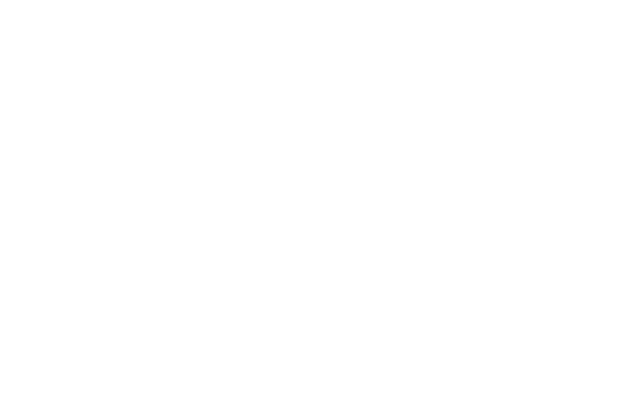
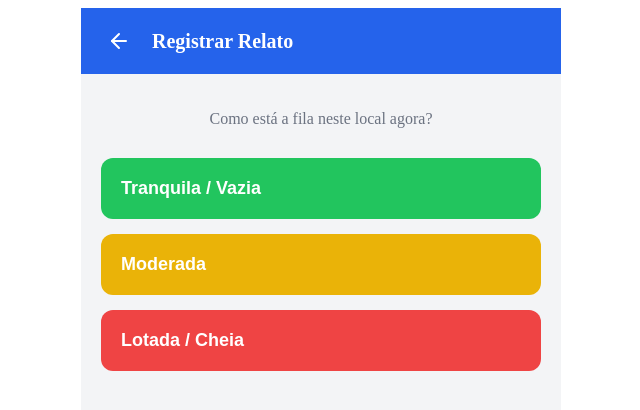
Before and after one commit to DevLucasRocha/app-fila-livre, a React app in the folder frontend/: page /place/1 in a window 1280 px wide. Before the commit this address had no page. Shown: the top 410 px of the page, without its empty margins (319-959 px from the left). Built offline with nearby package versions, Linux system fonts and the light colour scheme; the HTML template or start-up script is replaced by a standard one.

Commit message:
feat: implementa tela de votacao e integracao completa do fluxo de relatos

```diff
--- a/frontend/src/App.jsx
+++ b/frontend/src/App.jsx
@@ -1,7 +1,8 @@
-import { BrowserRouter, Routes, Route } from 'react-router-dom';
+import { BrowserRouter, Routes, Route, Link } from 'react-router-dom';
 import { useState, useEffect } from 'react';
 import { MapPin, Users, Activity } from 'lucide-react';
 import api from './services/api';
+import PlaceDetails from './pages/PlaceDetails';
 
 // --- TELA INICIAL ---
 function Home() {
@@ -48,7 +49,7 @@
         ) : (
           <div style={{ display: 'flex', flexDirection: 'column', gap: '15px' }}>
             {places.map((place) => (
-              <div key={place.id} style={{ backgroundColor: 'white', padding: '15px', borderRadius: '12px', boxShadow: '0 2px 4px rgba(0,0,0,0.05)', position: 'relative' }}>
+              <Link to={`/place/${place.id}`} key={place.id} style={{ display: 'block', textDecoration: 'none', backgroundColor: 'white', padding: '15px', borderRadius: '12px', boxShadow: '0 2px 4px rgba(0,0,0,0.05)', position: 'relative' }}>
 
                 {/* Indicador de Status (A bolinha colorida) */}
                 <div style={{ position: 'absolute', top: '15px', right: '15px', width: '12px', height: '12px', borderRadius: '50%', backgroundColor: getStatusColor(place.current_status) }}></div>
@@ -63,7 +64,7 @@
                   <Users size={16} /> Lotação: <strong>{place.current_status.replace('_', ' ')}</strong>
                 </div>
 
-              </div>
+              </Link>
             ))}
           </div>
         )}
@@ -78,6 +79,7 @@
     <BrowserRouter>
       <Routes>
         <Route path="/" element={<Home />} />
+        <Route path="/place/:id" element={<PlaceDetails />} /> {/* NOVA ROTA AQUI */}
       </Routes>
     </BrowserRouter>
   );
--- /dev/null
+++ b/frontend/src/pages/PlaceDetails.jsx
@@ -0,0 +1,117 @@
+import { useParams, useNavigate } from 'react-router-dom';
+import { useState } from 'react';
+import { ArrowLeft, CheckCircle2 } from 'lucide-react';
+import api from '../services/api'; // Importa o nosso comunicador com o Go
+
+export default function PlaceDetails() {
+  const { id } = useParams();
+  const navigate = useNavigate();
+  const [selectedVote, setSelectedVote] = useState(null);
+  const [isSubmitting, setIsSubmitting] = useState(false); // Previne múltiplos cliques
+
+  const btnBaseStyle = {
+    width: '100%',
+    padding: '20px',
+    borderRadius: '12px',
+    border: 'none',
+    fontSize: '18px',
+    fontWeight: 'bold',
+    color: 'white',
+    display: 'flex',
+    justifyContent: 'space-between',
+    alignItems: 'center',
+    cursor: 'pointer',
+    transition: 'all 0.2s ease',
+    marginBottom: '15px'
+  };
+
+  // Função disparada ao clicar em "Confirmar Relato"
+  const handleConfirm = async () => {
+    if (!selectedVote) return;
+
+    setIsSubmitting(true);
+
+    try {
+      // Monta o JSON (Payload) e envia o POST para o backend
+      await api.post('/reports', {
+        user_id: 1, // Fixado como 1 temporariamente para simular um usuário
+        place_id: parseInt(id),
+        status: selectedVote
+      });
+
+      // Se a requisição deu sucesso (HTTP 201), redireciona de volta para a Home
+      navigate('/');
+    } catch (error) {
+      console.error("Erro ao enviar relato:", error);
+      alert("Ocorreu um erro na conexão com o servidor.");
+      setIsSubmitting(false);
+    }
+  };
+
+  return (
+    <div style={{ maxWidth: '480px', margin: '0 auto', backgroundColor: '#f3f4f6', minHeight: '100vh' }}>
+
+      <header style={{ backgroundColor: '#2563eb', color: 'white', padding: '20px', display: 'flex', alignItems: 'center', gap: '15px' }}>
+        <button
+          onClick={() => navigate('/')}
+          style={{ background: 'none', border: 'none', color: 'white', cursor: 'pointer', display: 'flex', alignItems: 'center' }}
+        >
+          <ArrowLeft size={24} />
+        </button>
+        <h2 style={{ margin: 0, fontSize: '20px' }}>Registrar Relato</h2>
+      </header>
+
+      <main style={{ padding: '20px' }}>
+        <p style={{ textAlign: 'center', color: '#6b7280', marginBottom: '30px', fontSize: '16px' }}>
+          Como está a fila neste local agora?
+        </p>
+
+        <button
+          onClick={() => setSelectedVote('vazia')}
+          style={{ ...btnBaseStyle, backgroundColor: '#22c55e', opacity: selectedVote && selectedVote !== 'vazia' ? 0.5 : 1 }}
+        >
+          Tranquila / Vazia
+          {selectedVote === 'vazia' && <CheckCircle2 size={24} />}
+        </button>
+
+        <button
+          onClick={() => setSelectedVote('moderada')}
+          style={{ ...btnBaseStyle, backgroundColor: '#eab308', opacity: selectedVote && selectedVote !== 'moderada' ? 0.5 : 1 }}
+        >
+          Moderada
+          {selectedVote === 'moderada' && <CheckCircle2 size={24} />}
+        </button>
+
+        <button
+          onClick={() => setSelectedVote('cheia')}
+          style={{ ...btnBaseStyle, backgroundColor: '#ef4444', opacity: selectedVote && selectedVote !== 'cheia' ? 0.5 : 1 }}
+        >
+          Lotada / Cheia
+          {selectedVote === 'cheia' && <CheckCircle2 size={24} />}
+        </button>
+
+        {selectedVote && (
+          <button
+            onClick={handleConfirm}
+            disabled={isSubmitting}
+            style={{
+              width: '100%',
+              padding: '15px',
+              marginTop: '20px',
+              backgroundColor: '#1f2937',
+              color: 'white',
+              borderRadius: '8px',
+              border: 'none',
+              fontSize: '16px',
+              fontWeight: 'bold',
+              cursor: isSubmitting ? 'not-allowed' : 'pointer',
+              opacity: isSubmitting ? 0.7 : 1
+            }}
+          >
+            {isSubmitting ? 'Enviando...' : 'Confirmar Relato'}
+          </button>
+        )}
+      </main>
+    </div>
+  );
+}
```
